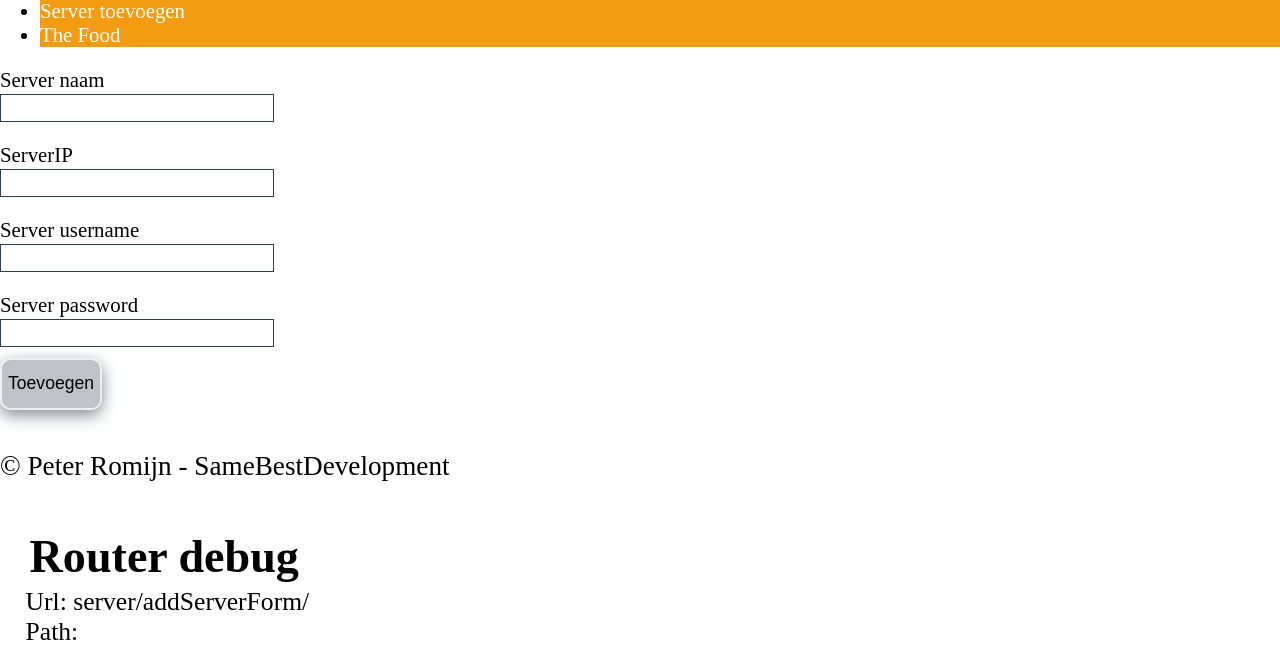
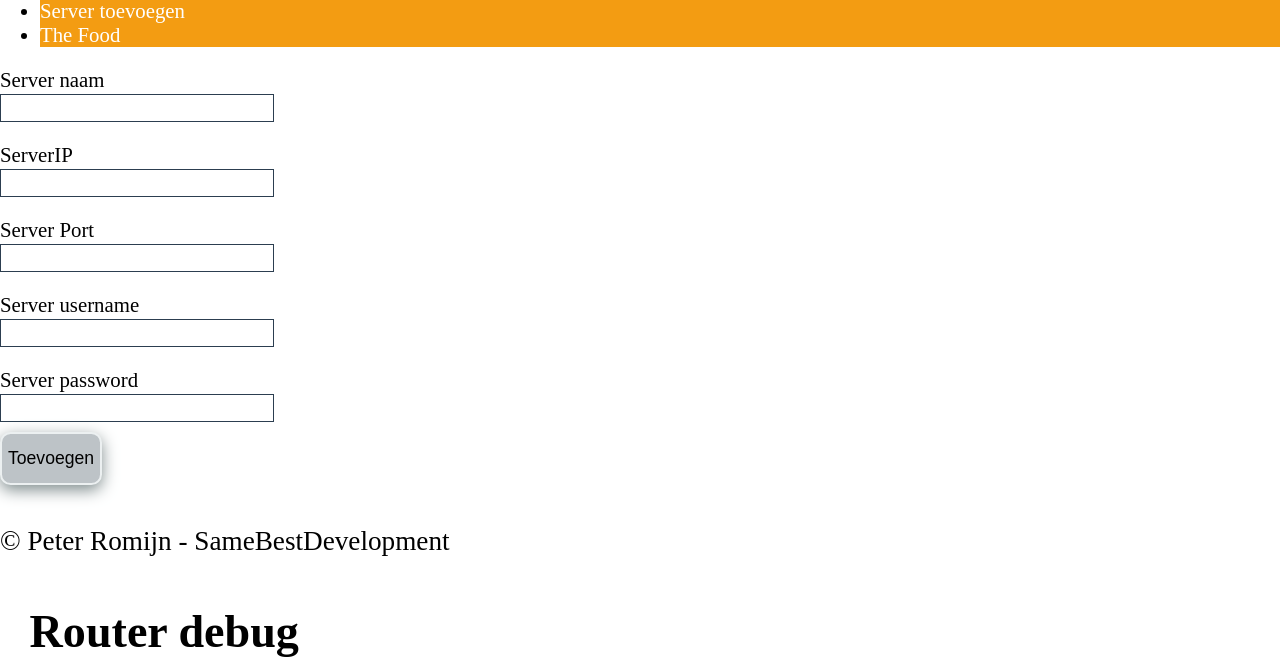
Before and after one commit to mainshooter/Webmin, a PHP site: page /Webmin/serverToevoegen/ in a window 1280 px wide. Shown: the part 159-821 px from the top of the page. Run offline with PHP 8.4, Linux system fonts and the light colour scheme.

Commit message:
Added server port to the view

```diff
--- a/view/server/addServerForm.php
+++ b/view/server/addServerForm.php
@@ -4,6 +4,9 @@
 
   <label>ServerIP</label>
   <input type="text" name="serverIP"/>
+
+  <label>Server Port</label>
+  <input type="number" name="serverPort">
 
   <label>Server username</label>
   <input type="text" name="serverUsername">
```
